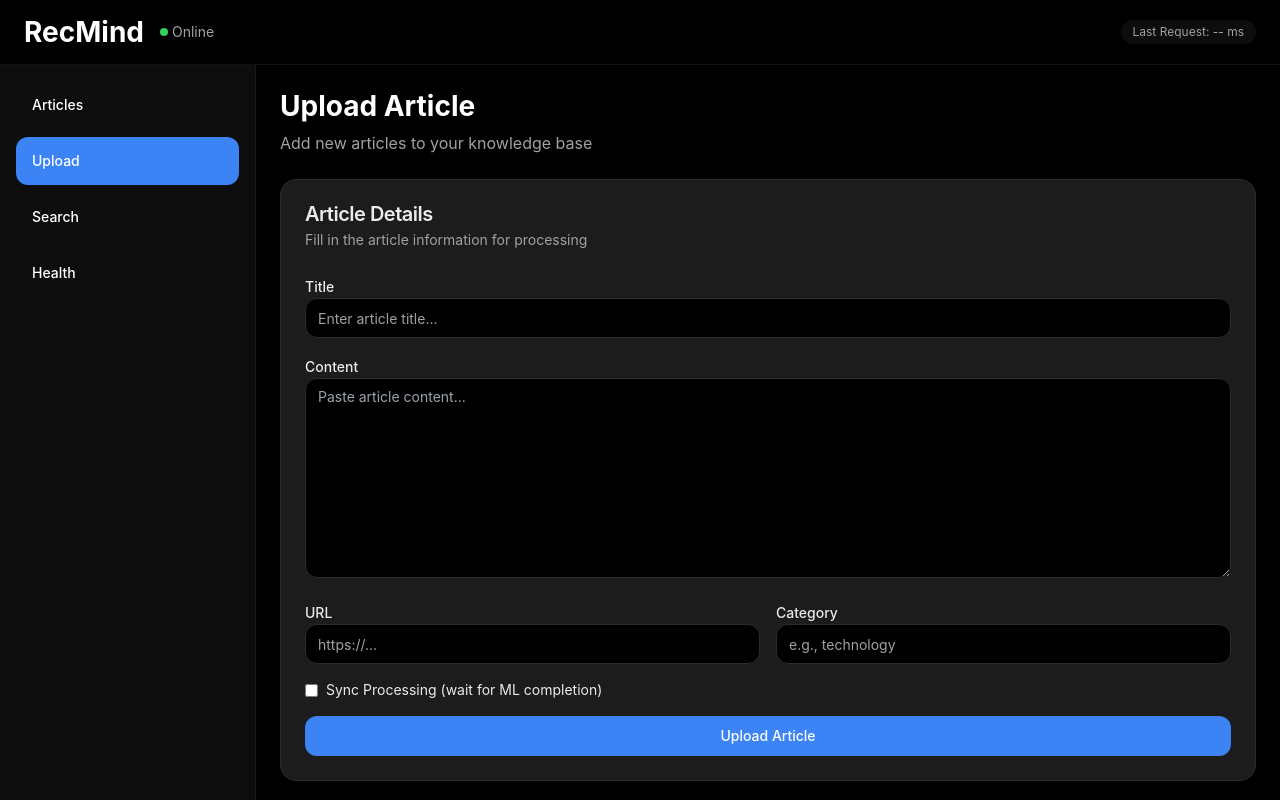
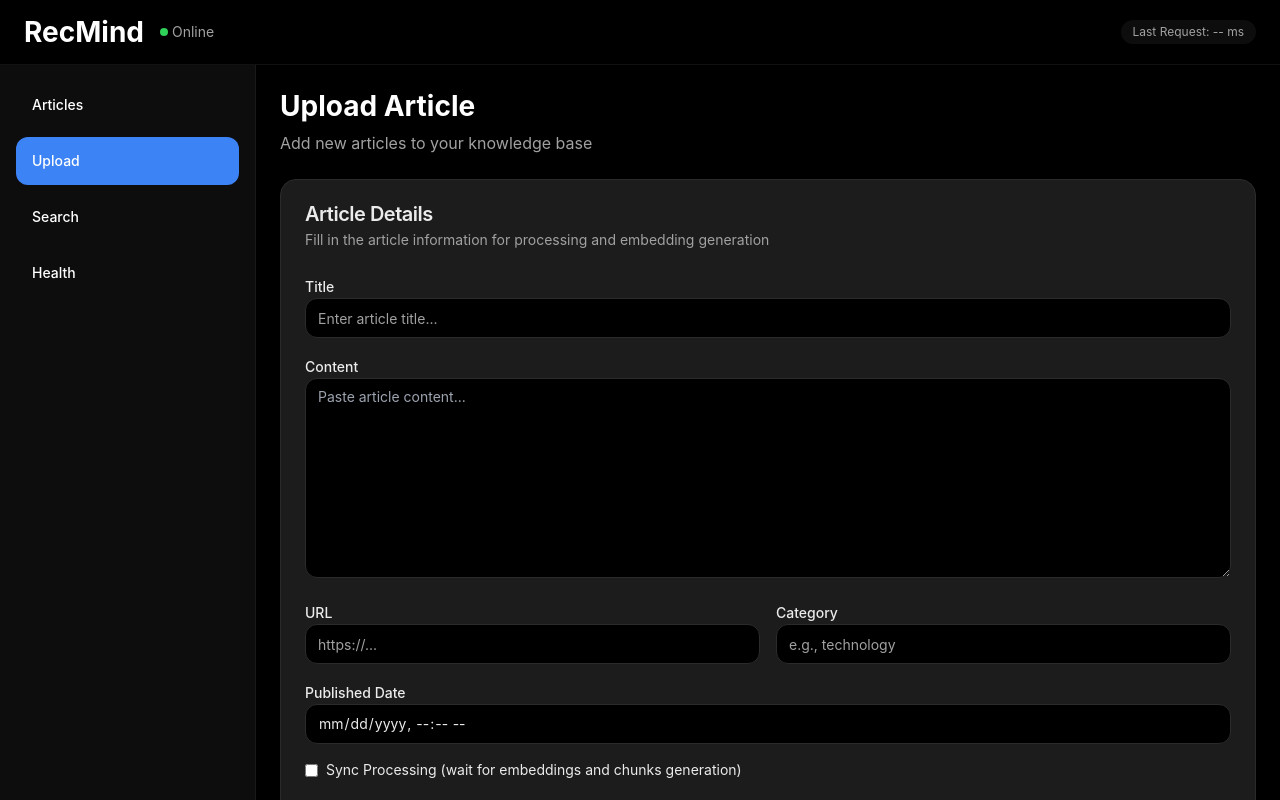
Before and after one commit to owenHochwald/rec-mind, a React (Create React App) app in the folder frontend/: page / in a window 1280 px wide. Both pictures are taken after a click on the button "Upload". Shown: the top 800 px of the page. Built offline with nearby package versions, Linux system fonts and the light colour scheme; no server answers.

Commit message:
update frontend upload functionality

```diff
--- a/frontend/src/components/UploadSection.tsx
+++ b/frontend/src/components/UploadSection.tsx
@@ -1,14 +1,57 @@
-import { useState } from "react";
+import React, { useState } from 'react';
 import { useUploadArticle } from "../hooks/useArticles";
 import { Button } from "./ui/button";
 import { Card, CardContent, CardDescription, CardHeader, CardTitle } from "./ui/card";
 import { Input } from "./ui/input";
-import { title } from "process";
 
 export const UploadSection: React.FC = () => {
     const uploadMutation = useUploadArticle();
-    const [formData, setFormData] = useState({ title: '', content: '', url: '', category: '' });
+    const [formData, setFormData] = useState({
+        title: '',
+        content: '',
+        url: '',
+        category: '',
+        published_at: ''
+    });
     const [isSync, setIsSync] = useState(false);
+    const [showSuccessMessage, setShowSuccessMessage] = useState(false);
+
+    const handleInputChange = (field: string) => (e: React.ChangeEvent<HTMLInputElement | HTMLTextAreaElement>) => {
+        setFormData(prev => ({
+            ...prev,
+            [field]: e.target.value
+        }));
+    };
+
+    const handleSubmit = async () => {
+        if (!formData.title || !formData.content || !formData.url || !formData.category || !formData.published_at) {
+            return;
+        }
+
+        try {
+            await uploadMutation.mutateAsync({
+                article: formData,
+                isSync
+            });
+
+            // Show success message
+            setShowSuccessMessage(true);
+            setTimeout(() => setShowSuccessMessage(false), 8000); // Hide after 8 seconds
+
+            // Reset form
+            setFormData({
+                title: '',
+                content: '',
+                url: '',
+                category: '',
+                published_at: ''
+            });
+        } catch (error) {
+            console.error('Upload failed:', error);
+        }
+    };
+
+    const isFormValid = formData.title && formData.content && formData.url && formData.category && formData.published_at;
 
     return (
         <div className="space-y-6">
@@ -17,55 +60,100 @@
                 <p className="text-muted-foreground mt-2">Add new articles to your knowledge base</p>
             </div>
 
+            {/* Success Message */}
+            {showSuccessMessage && (
+                <Card className="border-accent-green/20 bg-accent-green/5">
+                    <CardContent className="pt-4">
+                        <div className="flex items-center space-x-2">
+                            <div className="h-2 w-2 bg-accent-green rounded-full" />
+                            <p className="text-sm font-medium text-accent-green">
+                                Article uploaded successfully!
+                            </p>
+                        </div>
+                        <p className="text-sm text-muted-foreground mt-1">
+                            {isSync
+                                ? "Article processing completed. Embeddings and chunks have been generated."
+                                : "Article saved to database. Embeddings and chunks are being generated in the background. Check back in a minute to see the processed chunks."
+                            }
+                        </p>
+                    </CardContent>
+                </Card>
+            )}
+
+            {/* Upload Error */}
+            {uploadMutation.error && (
+                <Card className="border-red-500/20 bg-red-500/5">
+                    <CardContent className="pt-4">
+                        <div className="flex items-center space-x-2">
+                            <div className="h-2 w-2 bg-red-500 rounded-full" />
+                            <p className="text-sm font-medium text-red-500">
+                                Upload failed
+                            </p>
+                        </div>
+                        <p className="text-sm text-muted-foreground mt-1">
+                            {uploadMutation.error.message || "An error occurred while uploading the article."}
+                        </p>
+                    </CardContent>
+                </Card>
+            )}
+
             <Card>
                 <CardHeader>
                     <CardTitle>Article Details</CardTitle>
                     <CardDescription>
-                        Fill in the article information for processing
+                        Fill in the article information for processing and embedding generation
                     </CardDescription>
                 </CardHeader>
                 <CardContent className="space-y-4">
                     <div className="space-y-4">
-                        {/* Title */}
                         <div>
                             <label className="text-sm font-medium">Title</label>
                             <Input
                                 placeholder="Enter article title..."
                                 value={formData.title}
-                                onChange={(e) => setFormData({ ...formData, title: e.target.value })}
+                                onChange={handleInputChange('title')}
                             />
                         </div>
-                        {/* Content */}
+
                         <div>
                             <label className="text-sm font-medium">Content</label>
                             <textarea
-                                className="min-h-[200px] w-full rounded-ios border border-input bg-background px-3 py-2 text-sm"
+                                className="min-h-[200px] w-full rounded-ios border border-input bg-background px-3 py-2 text-sm resize-y"
                                 placeholder="Paste article content..."
                                 value={formData.content}
-                                onChange={(e) => setFormData({ ...formData, content: e.target.value })}
+                                onChange={handleInputChange('content')}
                             />
                         </div>
+
                         <div className="grid grid-cols-2 gap-4">
-                            {/* URL */}
                             <div>
                                 <label className="text-sm font-medium">URL</label>
                                 <Input
                                     type="url"
                                     placeholder="https://..."
                                     value={formData.url}
-                                    onChange={(e) => setFormData({ ...formData, url: e.target.value })}
+                                    onChange={handleInputChange('url')}
                                 />
                             </div>
-                            {/* Category */}
                             <div>
                                 <label className="text-sm font-medium">Category</label>
                                 <Input
                                     placeholder="e.g., technology"
                                     value={formData.category}
-                                    onChange={(e) => setFormData({ ...formData, category: e.target.value })} />
+                                    onChange={handleInputChange('category')}
+                                />
                             </div>
                         </div>
-                        {/* Sync Option */}
+
+                        <div>
+                            <label className="text-sm font-medium">Published Date</label>
+                            <Input
+                                type="datetime-local"
+                                value={formData.published_at}
+                                onChange={handleInputChange('published_at')}
+                            />
+                        </div>
+
                         <div className="flex items-center space-x-2">
                             <input
                                 type="checkbox"
@@ -73,15 +161,36 @@
                                 checked={isSync}
                                 onChange={(e) => setIsSync(e.target.checked)}
                             />
-                            <label htmlFor="sync" className="text-sm">Sync Processing (wait for ML completion)</label>
+                            <label htmlFor="sync" className="text-sm">
+                                Sync Processing (wait for embeddings and chunks generation)
+                            </label>
                         </div>
-                        <Button
-                            className="w-full"
-                            onClick={() => uploadMutation.mutate({ article: formData, isSync })}
-                            disabled={uploadMutation.isPending}
-                        >
-                            {uploadMutation.isPending ? 'Uploading...' : 'Upload Article'}
-                        </Button>
+
+                        <div className="pt-4">
+                            <Button
+                                className="w-full"
+                                onClick={handleSubmit}
+                                disabled={uploadMutation.isPending || !isFormValid}
+                            >
+                                {uploadMutation.isPending
+                                    ? (isSync ? 'Uploading & Processing...' : 'Uploading...')
+                                    : 'Upload Article'
+                                }
+                            </Button>
+                        </div>
+
+                        {/* Processing Information */}
+                        <div className="bg-muted/30 rounded-md p-3 text-sm text-muted-foreground">
+                            <p className="font-medium mb-2">What happens when you upload:</p>
+                            <ul className="space-y-1 text-xs">
+                                <li>• Article is saved to PostgreSQL database</li>
+                                <li>• Content is automatically chunked into smaller segments</li>
+                                <li>• OpenAI embeddings are generated for semantic search</li>
+                                <li>• Vector embeddings are stored in Pinecone for fast retrieval</li>
+                                {isSync && <li>• <strong>Sync mode:</strong> Wait for all processing to complete</li>}
+                                {!isSync && <li>• <strong>Async mode:</strong> Background processing (faster upload)</li>}
+                            </ul>
+                        </div>
                     </div>
 
                 </CardContent>
```
Also changed, not shown: 1 other file (tests, documents, lock files or other folders).
